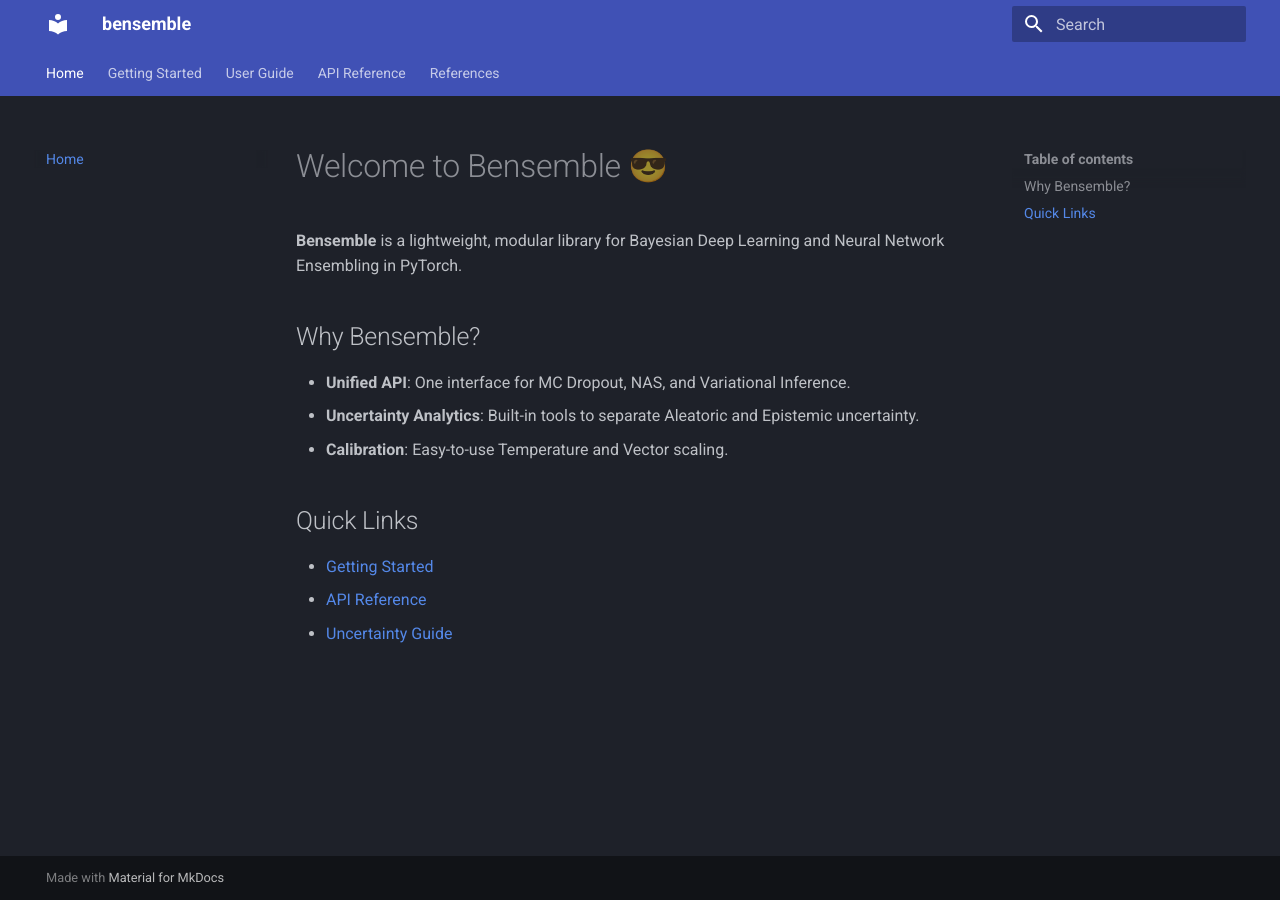
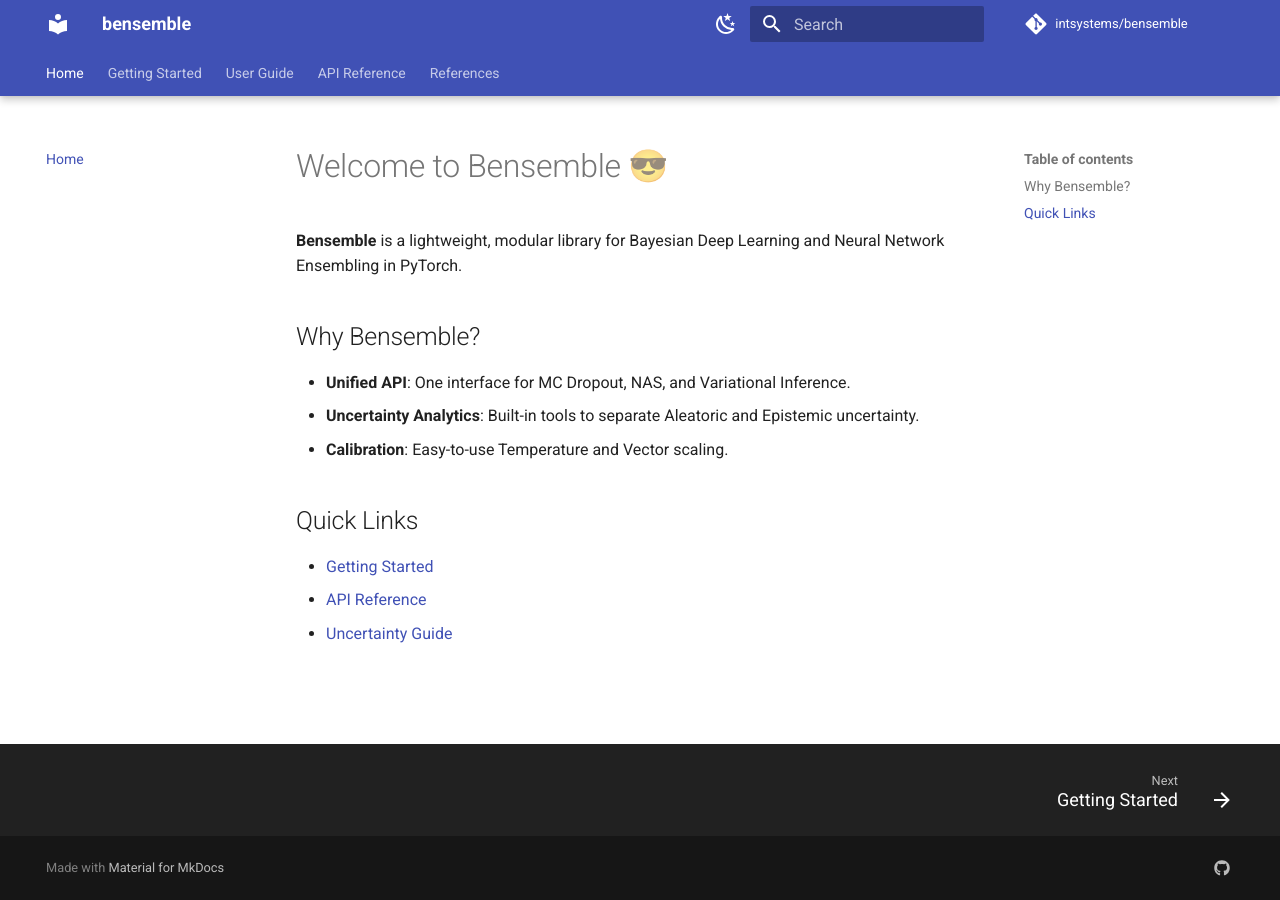
Before and after one commit to intsystems/bensemble, an MkDocs documentation site: the page built from docs/docs/index.md, in a window 1280 px wide. Built offline with MkDocs 1.6.1 and Material for MkDocs 9.7.7, drawn with Linux system fonts in a browser that asks for light colours; comment, search, counter and statistics services are not loaded.

Commit message:
docs: update mkdocs.yml

```diff
--- a/docs/mkdocs.yml
+++ b/docs/mkdocs.yml
@@ -1,12 +1,39 @@
 site_name: bensemble
 site_url: https://intsystems.github.io/bensemble/
+repo_url: https://github.com/intsystems/bensemble
+repo_name: intsystems/bensemble
+edit_uri: edit/main/docs/
 
 theme:
   name: material
   palette:
-    scheme: slate
+    - media: "(prefers-color-scheme: light)"
+      scheme: default
+      primary: indigo
+      accent: indigo
+      toggle:
+        icon: material/weather-night
+        name: Switch to dark mode
+    - media: "(prefers-color-scheme: dark)"
+      scheme: slate
+      primary: indigo
+      accent: indigo
+      toggle:
+        icon: material/weather-sunny
+        name: Switch to light mode
   features:
     - navigation.tabs
+    - navigation.tabs.sticky
+    - navigation.sections
+    - navigation.expand
+    - navigation.tooltips
+    - navigation.footer
+    - search.highlight
+    - search.suggest
+    - content.code.copy
+    - content.code.annotate
+    - content.tooltips
+    - toc.follow
 
 nav:
   - Home: index.md
@@ -25,7 +52,8 @@
   - References: references.md
 
 plugins:
-  - search
+  - search:
+      lang: en
   - mkdocstrings:
       handlers:
         python:
@@ -33,6 +61,14 @@
           options:
             docstring_style: google
             show_root_heading: true
+            show_source: true
+            show_signature_annotations: true
+            separate_signature: true
+            merge_init_into_class: true
+            filters:
+              - "!^_"
+  - minify:             # pip install mkdocs-minify-plugin
+      minify_html: true
 
 markdown_extensions:
   - pymdownx.arithmatex:
@@ -46,3 +82,9 @@
   - javascripts/mathjax.js
   - https://polyfill.io/v3/polyfill.min.js?features=es6
   - https://cdn.jsdelivr.net/npm/mathjax@3/es5/tex-mml-chtml.js
+  - https://unpkg.com/mermaid@10/dist/mermaid.min.js
+
+extra:
+  social:
+    - icon: fontawesome/brands/github
+      link: https://github.com/intsystems/bensemble
```
